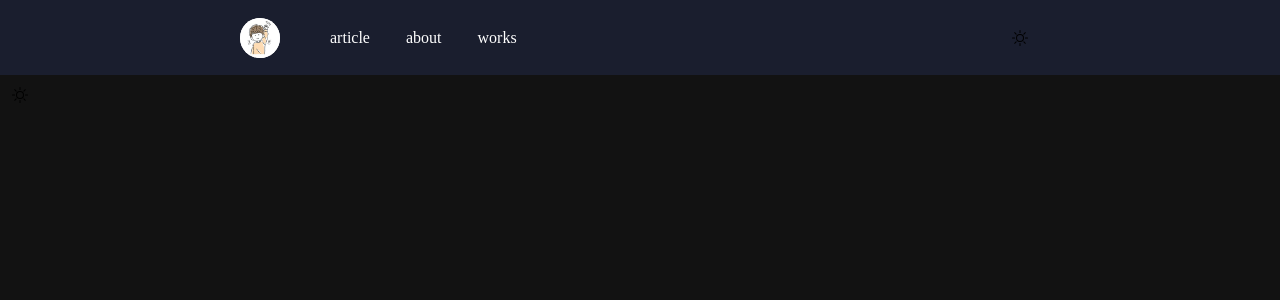
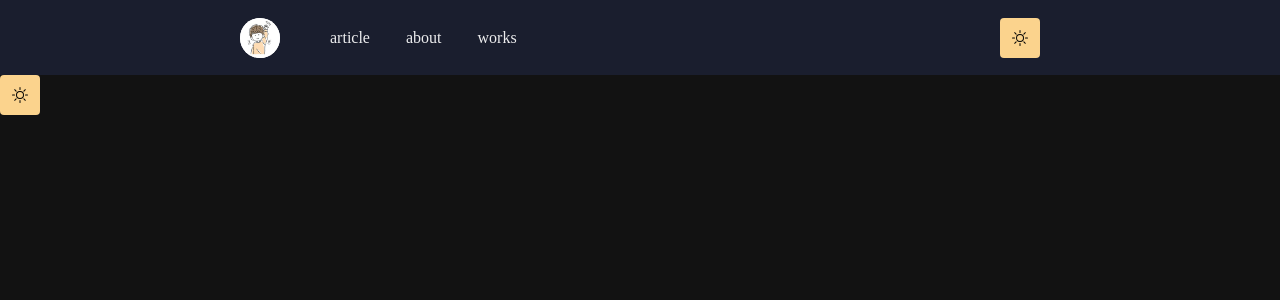
Before and after one commit to takumi-pro/my-blog-system, a Next.js app: page / in a window 1280 px wide. Shown: the top 300 px of the page. Built offline with nearby package versions, Linux system fonts and the light colour scheme.

Commit message:
feat: :sparkles: グローバルスタイル

```diff
--- a/src/styles/globals.css
+++ b/src/styles/globals.css
@@ -1,11 +1,24 @@
 :root {
   --background-color-main: #1a1e2e;
+  --background-color-sub1: #2c3147;
+  --background-theme-change-button: #fbd38d;
+
+  --body-text-color: rgba(255, 255, 255, 0.92);
+  --text-color-gray1: rgba(228, 232, 250, 0.55);
 }
 
 [data-theme='light'] {
   --background-color-main: rgb(240, 231, 219);
+  --background-color-sub1: #2c3147;
+  --background-theme-change-button: #805ad5;
+
+  --body-text-color: #1a202c;
 }
 
-body {
+body,
+h1,
+h2,
+h3,
+p {
   margin: 0;
 }
```
